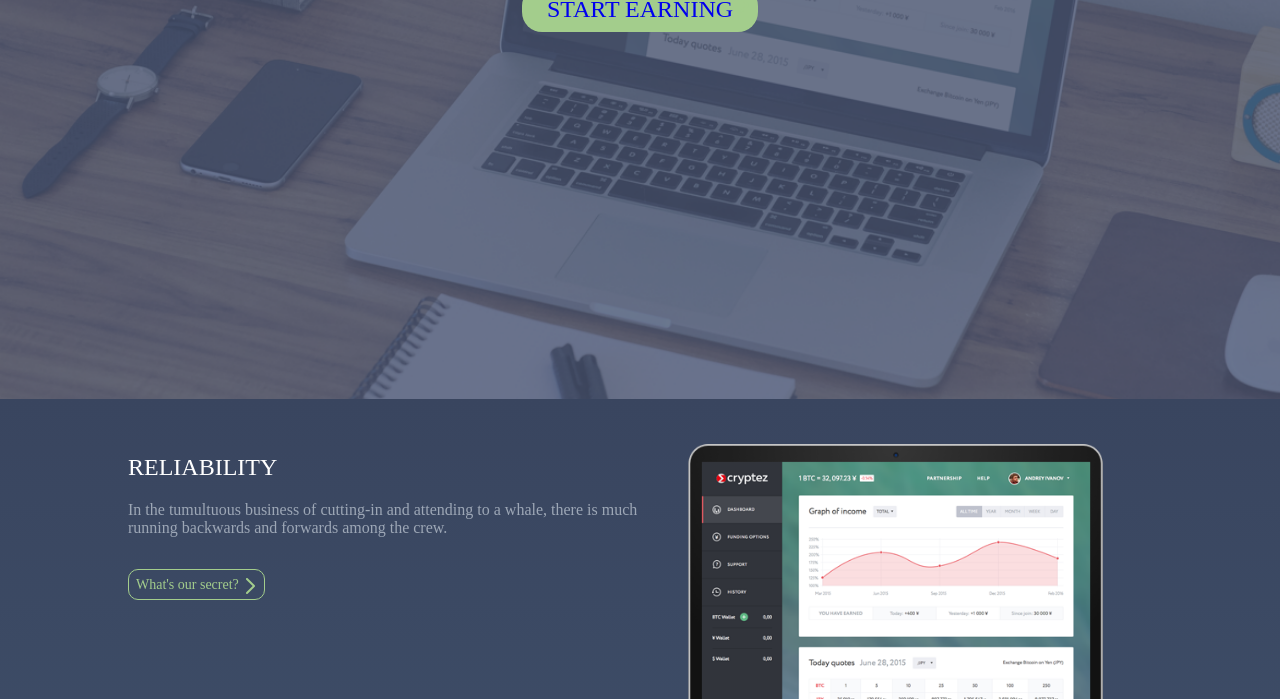
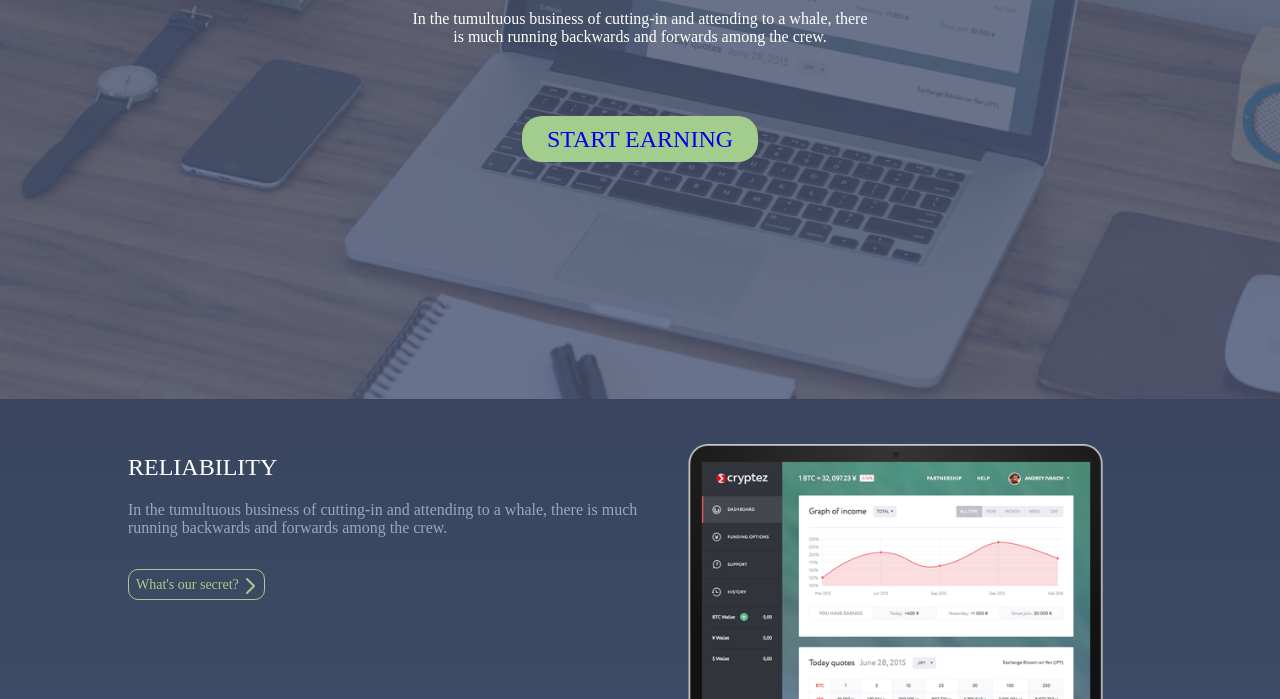
Before and after one commit to KBaluh/WebDesign, a plain HTML site: page index.html in a window 1280 px wide. Shown: the part 401-1100 px from the top of the page. Drawn offline with Linux system fonts and the light colour scheme; a web font is replaced by a local one.

Commit message:
section1: center screen content position

```diff
--- a/css/site.css
+++ b/css/site.css
@@ -222,7 +222,7 @@ html body {
 .section1 .content {
     color: white;
     text-align: center;
-    margin-top: 150px;
+    margin: 35vh auto auto auto;
 }
 
 .section1 .content .title {
```
